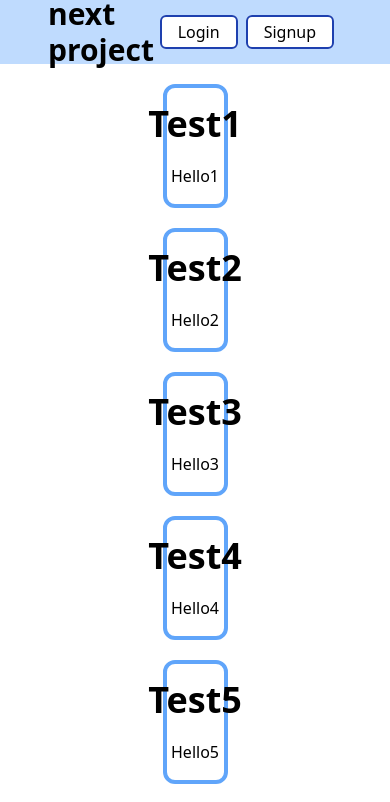
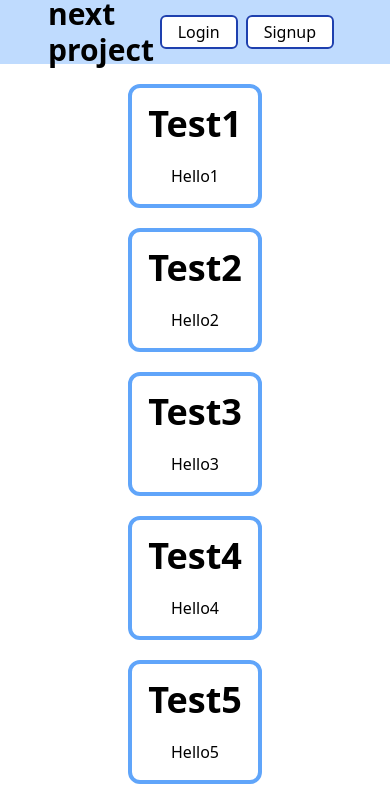
Before and after one commit to velja11/NextProject, a Next.js app: page / in a window 390 px wide. Shown: the top 802 px of the page. Built offline with nearby package versions, Linux system fonts and the light colour scheme.

Commit message:
Adding custom classes

```diff
--- a/components/card.tsx
+++ b/components/card.tsx
@@ -1,7 +1,7 @@
 import React from "react";
 
 const Card:React.FC<{title:string, name:string}> = (props) => {
-   return ( <div className='flex flex-col  justify-center items-center w-2/12	bg-white border-4 border-blue-400 mt-5 p-4 rounded-xl hover:bg-blue-300 hover:text-white transition easy-out duration-500 md:ml-4'>
+   return ( <div className='flex flex-col  justify-center items-center	bg-white border-4 border-blue-400 mt-5 p-4 rounded-xl hover:bg-blue-300 hover:text-white transition easy-out duration-500 md:ml-4 md:w-2/12'>
       <h1 className="text-4xl font-bold">{props.title}</h1>
       <p className='mt-5'>{props.name}</p>
       </div>
--- a/components/navbar.tsx
+++ b/components/navbar.tsx
@@ -12,7 +12,7 @@ const Navbar:React.FC<{children:React.ReactNode}> = (props) => {
             <li className='ml-6'>Page 3</li>
           </ul>
         </nav> */}
-        <Link href="/"><h1 className='ml-4 font-bold lowercase text-3xl md:uppercase cursor-pointer hover:text-white'>Next project</h1></Link>
+        <Link href="/"><h1 className='logo'>Next project</h1></Link>
         <main className='mr-6'>
           <div>
             <Link href="/login"><a className='bg-white rounded-md pl-4 pt-1 pb-1 pr-4 border-2 border-blue-800 hover:bg-blue-400 hover:text-white transition easy-in duration-500'>Login</a></Link>
--- a/styles/globals.css
+++ b/styles/globals.css
@@ -1,3 +1,8 @@
 @tailwind base;
 @tailwind components;
 @tailwind utilities;
+
+
+.logo{
+    @apply ml-4 font-bold lowercase text-3xl md:uppercase cursor-pointer hover:text-white;
+}
```
